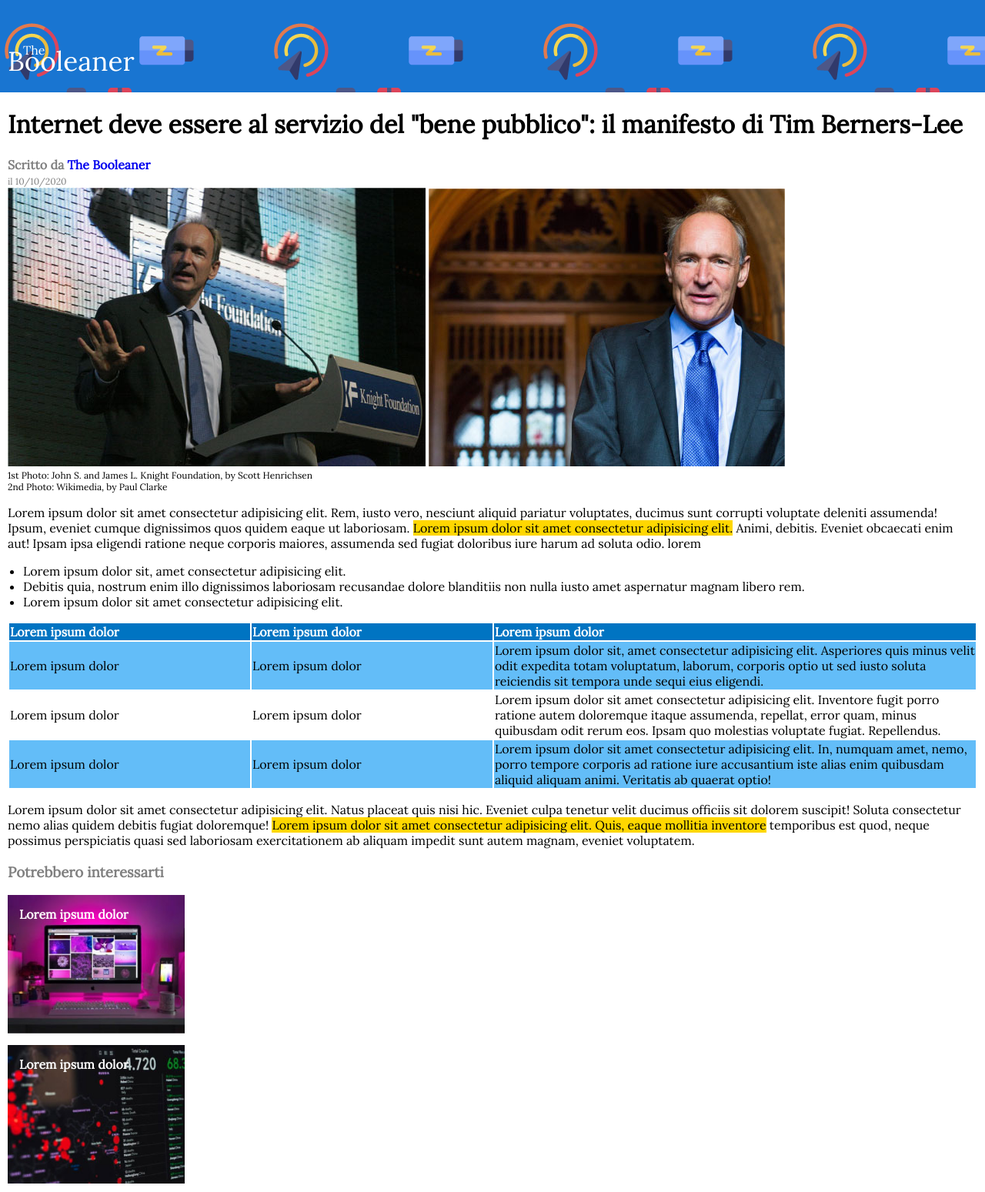
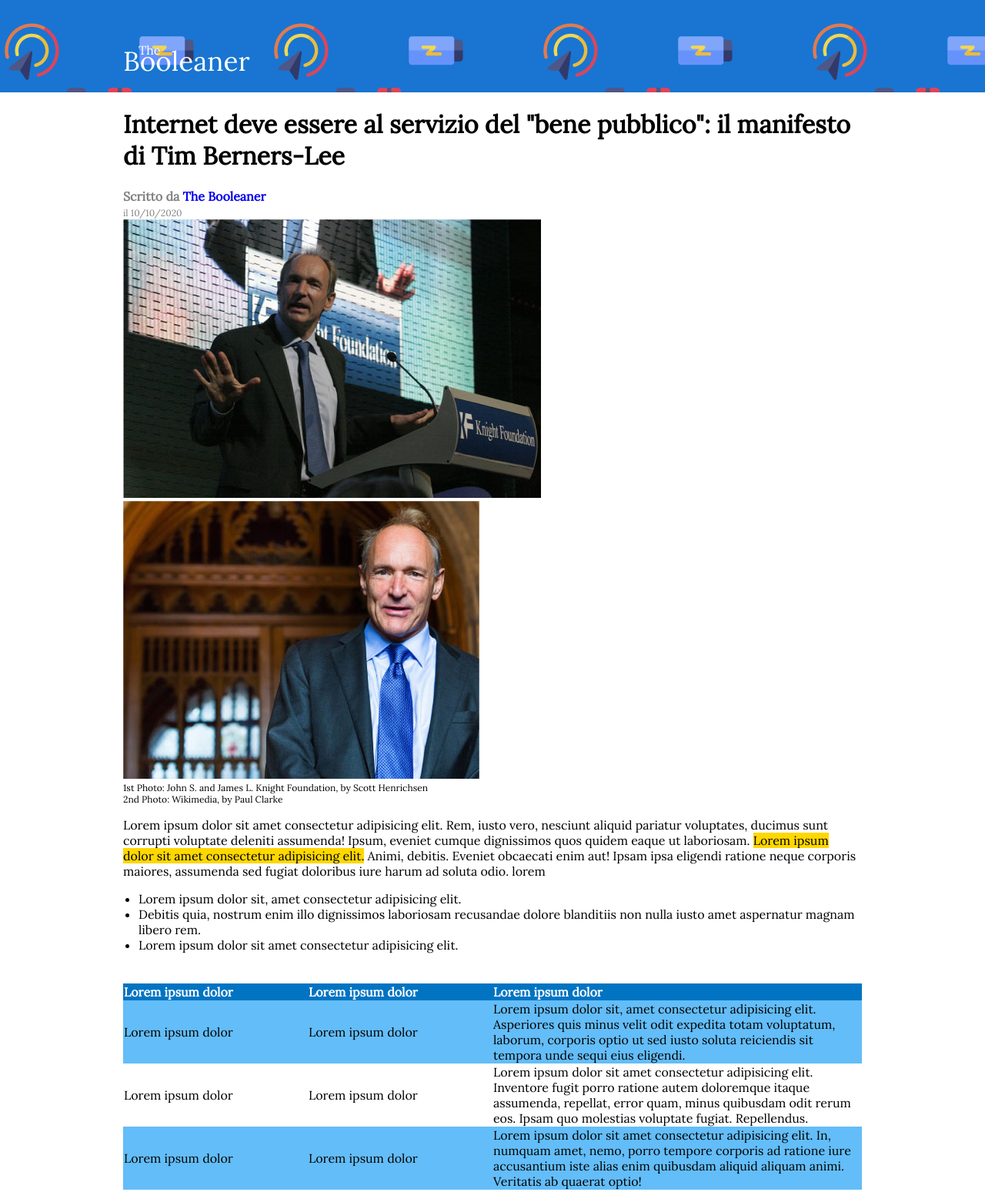
Before and after one commit to MrGians/html-css-booleaner, a plain HTML site: page index.html in a window 1280 px wide. Shown: the top 1549 px of the page at 77% size. Drawn offline with Linux system fonts and the light colour scheme.

Commit message:
Fix Table + Bonus

```diff
--- a/css/style.css
+++ b/css/style.css
@@ -18,6 +18,7 @@ main, footer {margin: 0 10px;}
 .block {
     display: inline-block;
     line-height: 10px;
+    margin-left: 150px;
 }
 
 .spaced {padding: 60px 0 0 20px;}
@@ -45,6 +46,12 @@ th {
     text-align: left;
     color: white;
 }
+
+table {
+    border-spacing: 0;
+    margin-top: 40px;
+}
+
 .td-25 {width: 25%;}
 .td-50 {width: 50%;}
 
@@ -71,3 +78,7 @@ h3 {color: grey;}
     background: url('../img/graph.jpg') no-repeat center;
     background-size: cover;
 }
+
+
+/* CSS BONUS */
+.container {margin: 0 150px;}
--- a/index.html
+++ b/index.html
@@ -21,6 +21,8 @@
                 <span class="block big">Booleaner</span>
             </div>
         </header>
+
+        <div class="container">
 
             <!--Corpo della Pagina-->
             <main>
@@ -92,6 +94,6 @@
                 </section>
 
             </footer>
-
+        </div>
     </body>
 </html>
```
Lines whose indentation alone changed are shown as unchanged.
